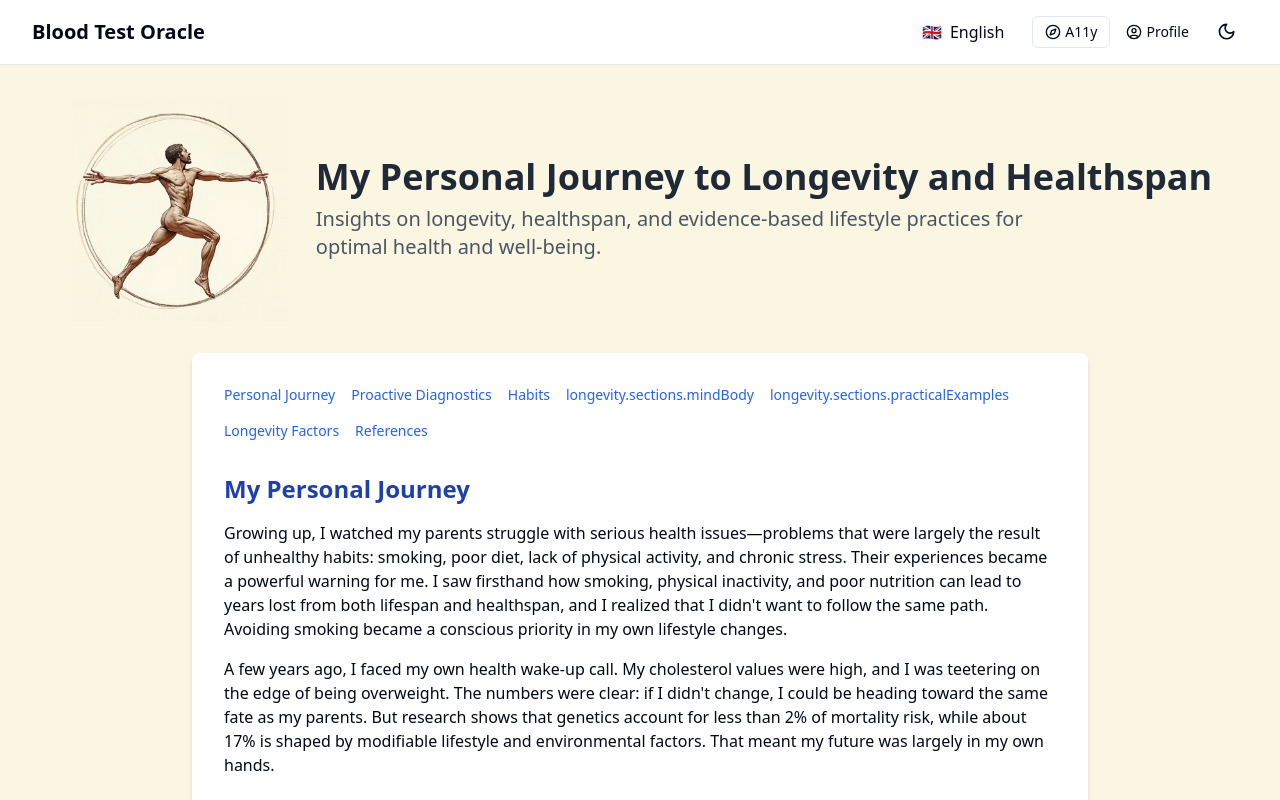
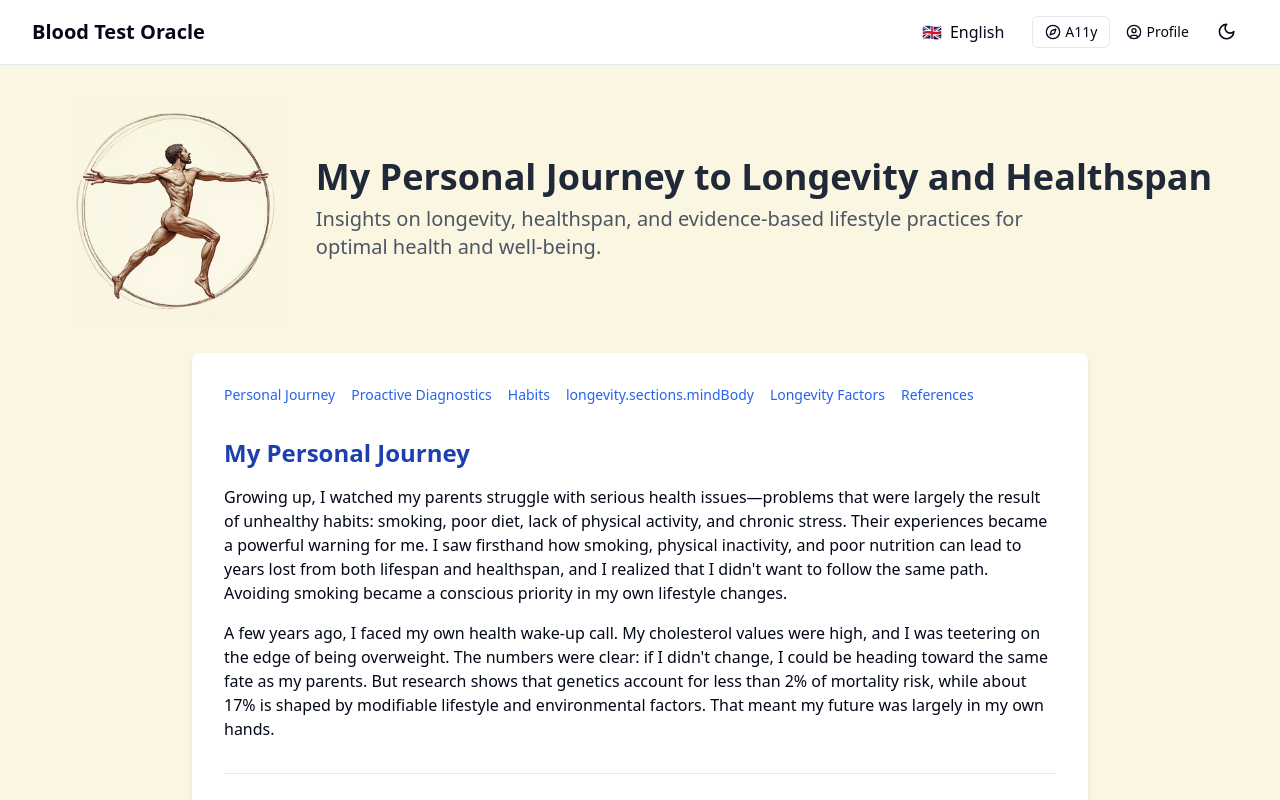
Before and after one commit to ma3u/blood-test, a React (Vite) app: page /longevity in a window 1280 px wide. Shown: the top 800 px of the page. Built offline with nearby package versions, Linux system fonts and the light colour scheme.

Commit message:
Refactor: Merge duplicate sections
Merge the "Taking Action" and "Practical Examples" sections into one.

```diff
--- a/src/components/longevity/LongevityFactorsSection.tsx
+++ b/src/components/longevity/LongevityFactorsSection.tsx
@@ -5,7 +5,6 @@ import { Separator } from "@/components/ui/separator";
 import PositiveFactorsTable from "./PositiveFactorsTable";
 import NegativeFactorsTable from "./NegativeFactorsTable";
 import CombinedEffectsTable from "./CombinedEffectsTable";
-import PracticalExamplesSection from "./PracticalExamplesSection";
 
 const LongevityFactorsSection: React.FC = () => {
   const { t } = useLanguage();
@@ -31,11 +30,6 @@ const LongevityFactorsSection: React.FC = () => {
       <div className="overflow-x-auto">
         <CombinedEffectsTable />
       </div>
-
-      <Separator className="my-6" />
-
-      <h3 id="practical-examples" className="text-xl font-semibold text-blue-700 mt-6 mb-3">Practical Examples for Longevity and Healthspan</h3>
-      <PracticalExamplesSection />
     </section>
   );
 };
--- a/src/pages/Longevity.tsx
+++ b/src/pages/Longevity.tsx
@@ -9,7 +9,6 @@ import HabitsSection from "@/components/longevity/HabitsSection";
 import LongevityFactorsSection from "@/components/longevity/LongevityFactorsSection";
 import ReferencesSection from "@/components/longevity/ReferencesSection";
 import MindBodySection from "@/components/longevity/MindBodySection";
-import PracticalExamplesSection from "@/components/longevity/PracticalExamplesSection";
 
 const Longevity = () => {
   const { t } = useLanguage();
@@ -21,8 +20,7 @@ const Longevity = () => {
     personalJourney: t("longevity.sections.journey") || "Personal Journey",
     proactiveDiagnostics: t("longevity.sections.diagnostics") || "Proactive Diagnostics",
     habits: t("longevity.sections.habits") || "Habits",
-    mindBody: t("longevity.sections.mindBody") || "Mind-Body",
-    practicalExamples: t("longevity.sections.practicalExamples") || "Practical Examples",
+    mindBody: t("longevity.sections.mindBody") || "Mind-Body Practices",
     longevityFactors: t("longevity.sections.factors") || "Longevity Factors",
     references: t("references") || "References",
     backToTop: t("longevity.back.to.top") || "Back to top"
@@ -61,7 +59,6 @@ const Longevity = () => {
               <li><a href="#diagnostics" className="text-blue-600 hover:underline">{translations.proactiveDiagnostics}</a></li>
               <li><a href="#habits" className="text-blue-600 hover:underline">{translations.habits}</a></li>
               <li><a href="#mind-body" className="text-blue-600 hover:underline">{translations.mindBody}</a></li>
-              <li><a href="#practical-examples" className="text-blue-600 hover:underline">{translations.practicalExamples}</a></li>
               <li><a href="#longevity-factors" className="text-blue-600 hover:underline">{translations.longevityFactors}</a></li>
               <li><a href="#references" className="text-blue-600 hover:underline">{translations.references}</a></li>
             </ul>
@@ -91,12 +88,6 @@ const Longevity = () => {
 
           <Separator className="my-8" />
 
-          <section id="practical-examples">
-            <PracticalExamplesSection />
-          </section>
-
-          <Separator className="my-8" />
-
           <section id="longevity-factors">
             <LongevityFactorsSection />
           </section>
```
